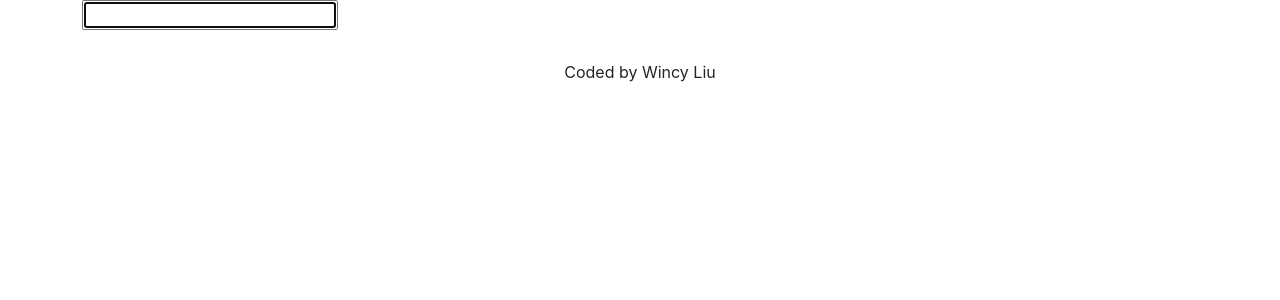
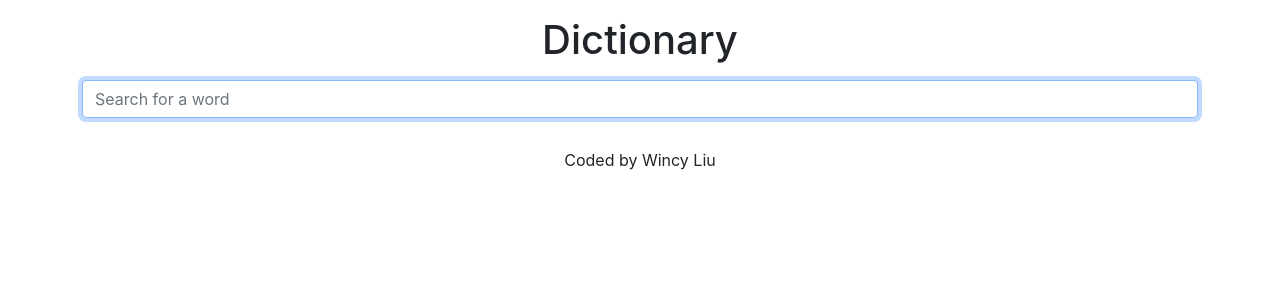
Before and after one commit to WincyLiu/Dictionary-React-Project, a React (Create React App) app: page / in a window 1280 px wide. Shown: the top 300 px of the page. Built offline with nearby package versions, Linux system fonts and the light colour scheme.

Commit message:
Added header

```diff
--- a/src/Dictionary.js
+++ b/src/Dictionary.js
@@ -25,8 +25,14 @@ export default function Dictionary() {
 
   return (
     <div className="Dictionary">
+    <h1 className="text-center mt-3 mb-3"> Dictionary</h1>
       <form onSubmit={search}>
-        <input type="search" autoFocus={true} onChange={handleKeywordChange} />
+        <input  className="form-control"
+          type="search"
+          autoFocus={true}
+          onChange={handleKeywordChange}
+          placeholder="Search for a word"
+        />
       </form>
       <Results results={results} />
     </div>
```
